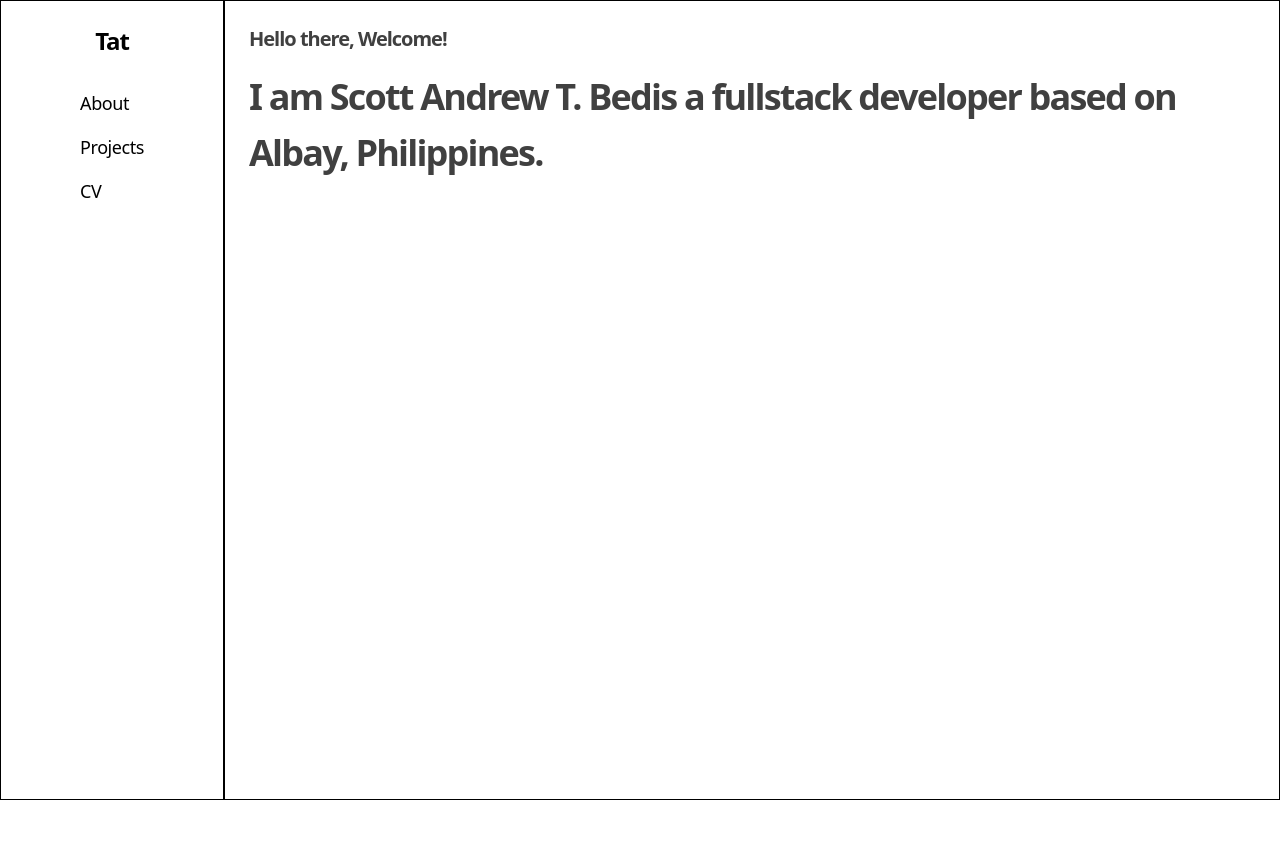
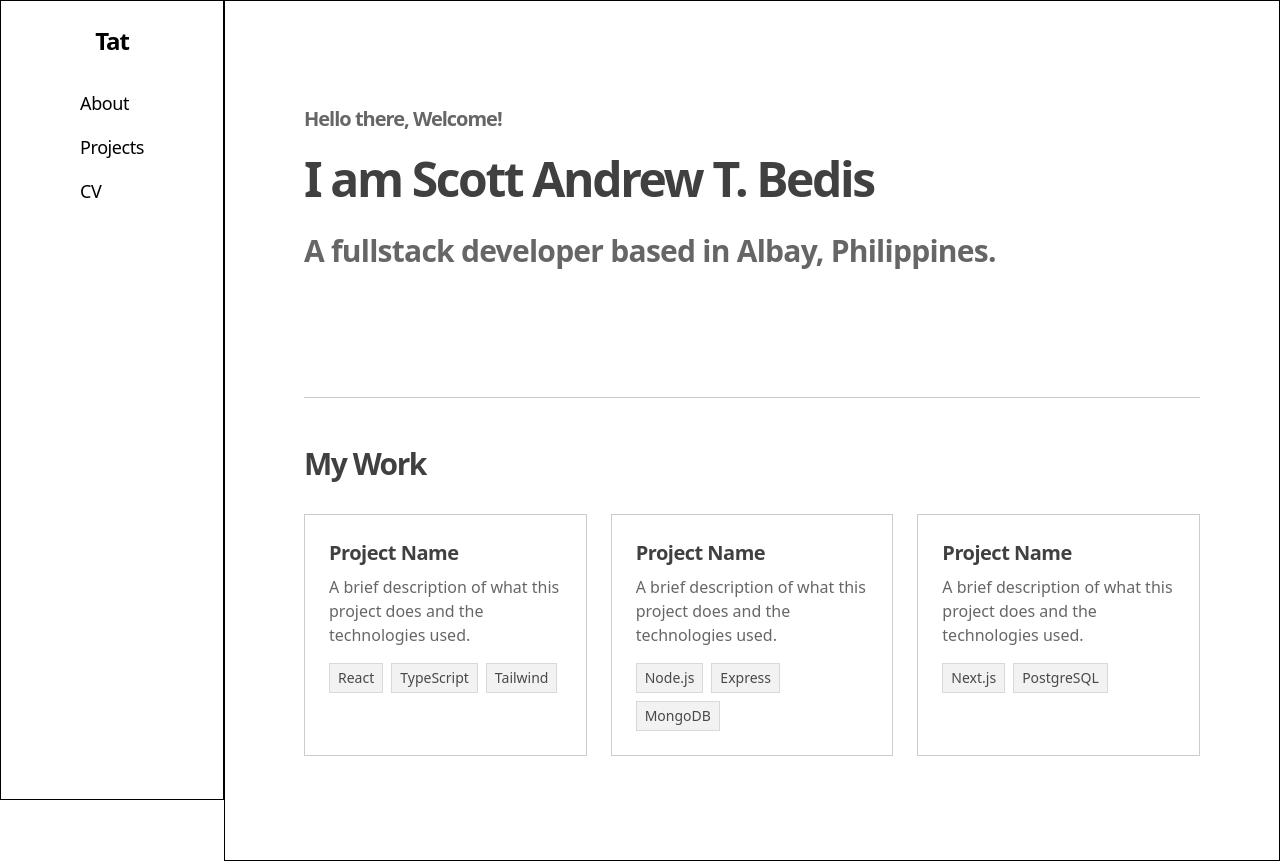
Before and after one commit to socratat-b/My-Portfolio, a React (Vite) app: page / in a window 1280 px wide. Before the commit the page ends 800 px from the top, so only its background shows below. Built offline with nearby package versions, Linux system fonts and the light colour scheme.

Commit message:
added simple home page.

```diff
--- a/src/pages/HomePage.tsx
+++ b/src/pages/HomePage.tsx
@@ -1,14 +1,88 @@
 export default function HomePage() {
+  // Sample projects data - replace with your actual projects
+  const projects = [
+    {
+      id: 1,
+      title: "Project Name",
+      description: "A brief description of what this project does and the technologies used.",
+      tags: ["React", "TypeScript", "Tailwind"],
+      link: "#"
+    },
+    {
+      id: 2,
+      title: "Project Name",
+      description: "A brief description of what this project does and the technologies used.",
+      tags: ["Node.js", "Express", "MongoDB"],
+      link: "#"
+    },
+    {
+      id: 3,
+      title: "Project Name",
+      description: "A brief description of what this project does and the technologies used.",
+      tags: ["Next.js", "PostgreSQL"],
+      link: "#"
+    }
+  ];
+
   return (
     <main className="flex-1 lg:py-6 px-6 py-4 border border-black min-h-screen">
-      <h1 className="font-semibold tracking-tighter text-xl text-black/75 pb-4">
-        Hello there, Welcome!
-      </h1>
+      {/* Intro Section */}
+      <section className="max-w-4xl mx-auto py-8 md:py-16 lg:py-20">
+        <h1 className="font-semibold tracking-tighter text-lg md:text-xl text-black/60 pb-3 md:pb-4">
+          Hello there, Welcome!
+        </h1>
 
-      <p className="text-4xl tracking-tighter font-black text-black/75 text-pretty leading-14">
-        I am Scott Andrew T. Bedis a fullstack developer based on Albay,
-        Philippines.
-      </p>
+        <div className="space-y-4 md:space-y-6">
+          <h2 className="text-3xl md:text-4xl lg:text-5xl tracking-tighter font-black text-black/75 leading-tight">
+            I am Scott Andrew T. Bedis
+          </h2>
+
+          <p className="text-xl md:text-2xl lg:text-3xl tracking-tight font-semibold text-black/60">
+            A fullstack developer based in Albay, Philippines.
+          </p>
+        </div>
+      </section>
+
+      {/* Divider */}
+      <div className="max-w-4xl mx-auto">
+        <div className="border-t border-black/20 my-8 md:my-12"></div>
+      </div>
+
+      {/* Projects Section */}
+      <section className="max-w-4xl mx-auto pb-12 md:pb-20">
+        <h3 className="text-2xl md:text-3xl tracking-tighter font-bold text-black/75 mb-6 md:mb-8">
+          My Work
+        </h3>
+
+        <div className="grid grid-cols-1 md:grid-cols-2 lg:grid-cols-3 gap-4 md:gap-6">
+          {projects.map((project) => (
+            <a
+              key={project.id}
+              href={project.link}
+              className="group border border-black/20 p-5 md:p-6 hover:border-black/40 transition-all duration-200 hover:shadow-sm"
+            >
+              <h4 className="text-lg md:text-xl font-bold tracking-tight text-black/75 mb-2 group-hover:text-black transition-colors">
+                {project.title}
+              </h4>
+
+              <p className="text-sm md:text-base text-black/60 mb-4 line-clamp-3">
+                {project.description}
+              </p>
+
+              <div className="flex flex-wrap gap-2">
+                {project.tags.map((tag, index) => (
+                  <span
+                    key={index}
+                    className="text-xs md:text-sm px-2 py-1 bg-black/5 text-black/70 border border-black/10"
+                  >
+                    {tag}
+                  </span>
+                ))}
+              </div>
+            </a>
+          ))}
+        </div>
+      </section>
     </main>
   );
 }
```
